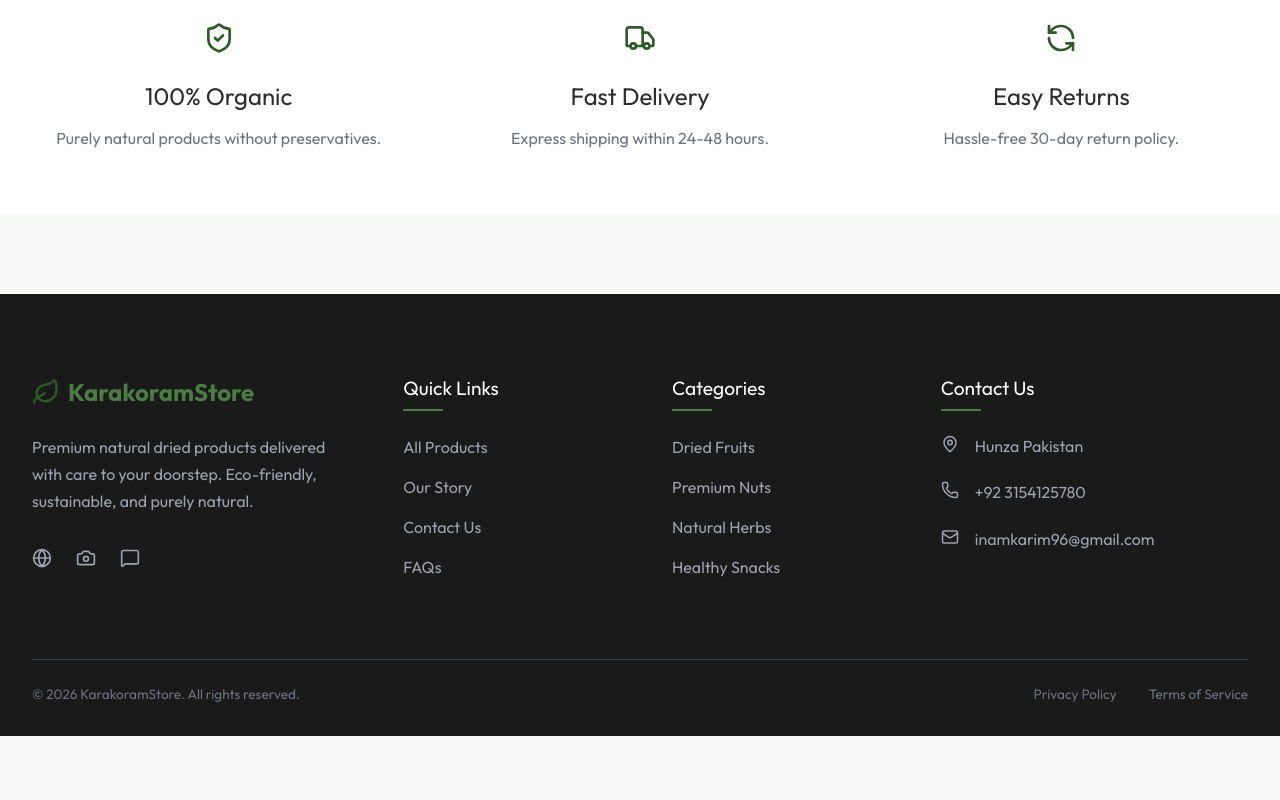
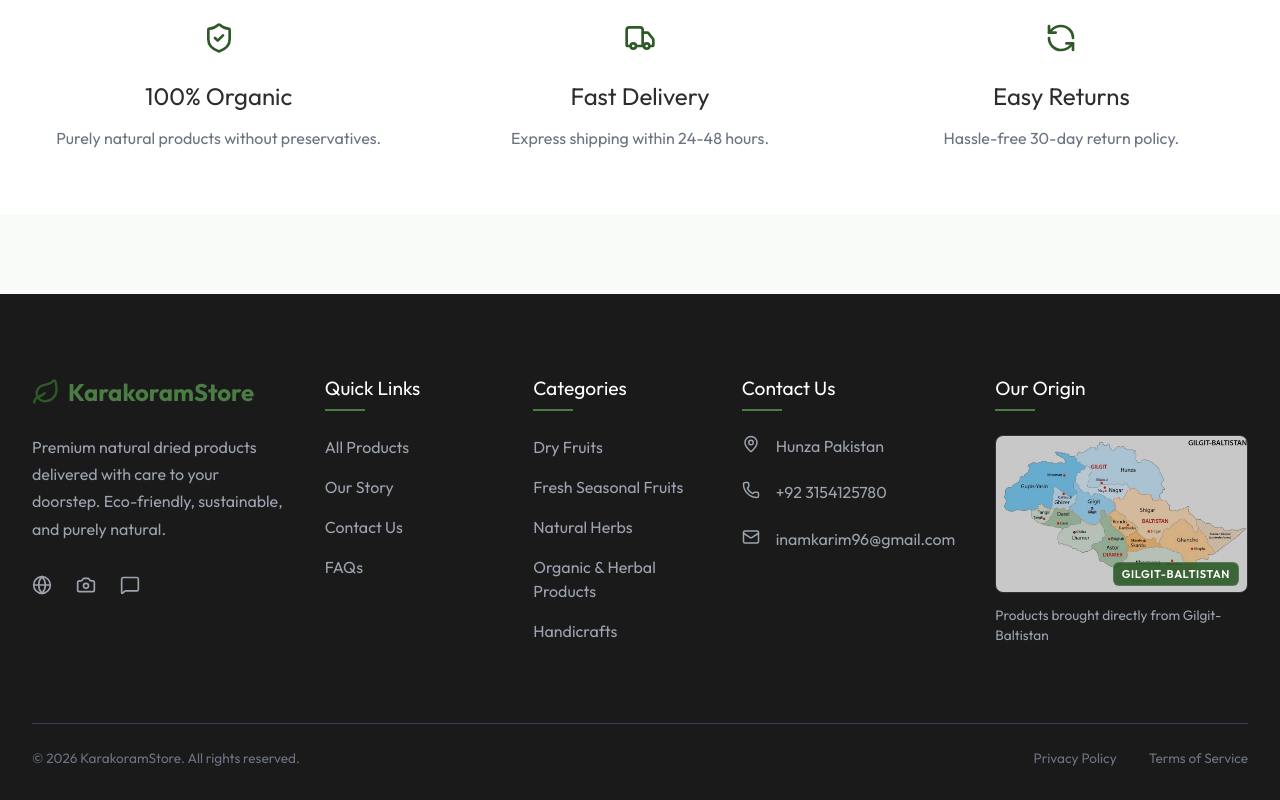
Before and after one commit to inamkarim96/E-Commerce, a React (Vite) app in the folder client/: page / in a window 1280 px wide. Shown: the part 842-1642 px from the top of the page. Before the commit the page ends 1578 px from the top, so only its background shows below. Built offline with nearby package versions, Linux system fonts and the light colour scheme; no server answers.

Commit message:
feat: add Gilgit-Baltistan map to landing footer

```diff
--- a/client/src/components/Footer.jsx
+++ b/client/src/components/Footer.jsx
@@ -1,7 +1,7 @@
 import React from 'react';
 import { Link } from 'react-router-dom';
 import { Globe, Camera, MessageSquare, Mail, Phone, MapPin, Leaf } from 'lucide-react';
-
+import gbMap from '../assets/gbmap.jpg';
 
 const Footer = () => {
   return (
@@ -19,7 +19,7 @@ const Footer = () => {
             </p>
             <div className="social-links">
               <a href="#"><Globe size={20} /></a>
-              <a href="#">< Camera size={20} /></a>
+              <a href="#"><Camera size={20} /></a>
               <a href="#"><MessageSquare size={20} /></a>
             </div>
           </div>
@@ -39,10 +39,11 @@ const Footer = () => {
           <div className="footer-links">
             <h3>Categories</h3>
             <ul>
-              <li><Link to="/shop?cat=fruits">Dried Fruits</Link></li>
-              <li><Link to="/shop?cat=nuts">Premium Nuts</Link></li>
-              <li><Link to="/shop?cat=herbs">Natural Herbs</Link></li>
-              <li><Link to="/shop?cat=snacks">Healthy Snacks</Link></li>
+              <li><Link to="/shop?cat=dry-fruits">Dry Fruits</Link></li>
+              <li><Link to="/shop?cat=seasonal-fruits">Fresh Seasonal Fruits</Link></li>
+              <li><Link to="/shop?cat=natural-herbs">Natural Herbs</Link></li>
+              <li><Link to="/shop?cat=organic-products">Organic & Herbal Products</Link></li>
+              <li><Link to="/shop?cat=handicrafts">Handicrafts</Link></li>
             </ul>
           </div>
 
@@ -62,6 +63,18 @@ const Footer = () => {
               <span>inamkarim96@gmail.com</span>
             </div>
           </div>
+
+          {/* Map/Origin Section */}
+          <div className="footer-map-section">
+            <h3>Our Origin</h3>
+            <div className="footer-map-container">
+              <img src={gbMap} alt="Gilgit Baltistan Map" className="footer-map-img" />
+              <div className="footer-map-overlay">
+                <span className="footer-map-tag">Gilgit-Baltistan</span>
+              </div>
+            </div>
+            <p className="footer-map-text"> Products brought directly from Gilgit-Baltistan</p>
+          </div>
         </div>
 
         <div className="footer-bottom">
@@ -72,8 +85,6 @@ const Footer = () => {
           </div>
         </div>
       </div>
-
-
     </footer>
   );
 };
--- a/client/src/index.css
+++ b/client/src/index.css
@@ -530,6 +530,84 @@ img {
   color: white;
 }
 
+/* Footer Map/Origin Styles */
+.footer-map-section {
+  display: flex;
+  flex-direction: column;
+}
+
+.footer-map-section h3 {
+  font-size: 1.2rem;
+  margin-bottom: 2rem;
+  position: relative;
+  color: white;
+}
+
+.footer-map-section h3:after {
+  content: '';
+  position: absolute;
+  bottom: -8px;
+  left: 0;
+  width: 40px;
+  height: 2px;
+  background: var(--primary-light);
+}
+
+.footer-map-container {
+  position: relative;
+  border-radius: var(--radius-md);
+  overflow: hidden;
+  border: 1px solid rgba(255, 255, 255, 0.1);
+  transition: var(--transition);
+  aspect-ratio: 16 / 10;
+}
+
+.footer-map-container:hover {
+  border-color: var(--primary-light);
+  transform: translateY(-3px);
+  box-shadow: 0 10px 20px rgba(0, 0, 0, 0.3);
+}
+
+.footer-map-img {
+  width: 100%;
+  height: 100%;
+  object-fit: cover;
+  transition: var(--transition);
+  filter: brightness(0.8) contrast(1.1);
+}
+
+.footer-map-container:hover .footer-map-img {
+  transform: scale(1.05);
+  filter: brightness(1) contrast(1.1);
+}
+
+.footer-map-overlay {
+  position: absolute;
+  bottom: 8px;
+  right: 8px;
+  pointer-events: none;
+}
+
+.footer-map-tag {
+  background: rgba(45, 90, 39, 0.9);
+  color: white;
+  padding: 0.25rem 0.5rem;
+  font-size: 0.7rem;
+  font-weight: 600;
+  border-radius: var(--radius-sm);
+  text-transform: uppercase;
+  letter-spacing: 0.05em;
+  backdrop-filter: blur(4px);
+  border: 1px solid rgba(255, 255, 255, 0.15);
+}
+
+.footer-map-text {
+  color: #9ca3af;
+  font-size: 0.85rem;
+  line-height: 1.5;
+  margin-top: 0.75rem;
+}
+
 @media (min-width: 640px) {
   .footer {
     padding: 4rem 1.5rem 2rem;
@@ -538,6 +616,13 @@ img {
   .footer-grid {
     grid-template-columns: repeat(2, 1fr);
     gap: 3rem;
+  }
+
+  .footer-map-section {
+    grid-column: span 2;
+    max-width: 450px;
+    margin: 0 auto;
+    width: 100%;
   }
 
   .footer-bottom {
@@ -560,9 +645,16 @@ img {
   }
 
   .footer-grid {
-    grid-template-columns: 1.5fr 1fr 1fr 1.5fr;
-    gap: 4rem;
+    grid-template-columns: 1.5fr 1fr 1fr 1.2fr 1.5fr;
+    gap: 2.5rem;
     margin-bottom: 4rem;
+  }
+
+  .footer-map-section {
+    grid-column: auto;
+    max-width: none;
+    margin: 0;
+    width: auto;
   }
 }
 
```
Also changed, not shown: client/src/assets/gbmap.jpg (added), 1 other file (tests, documents, lock files or other folders).
